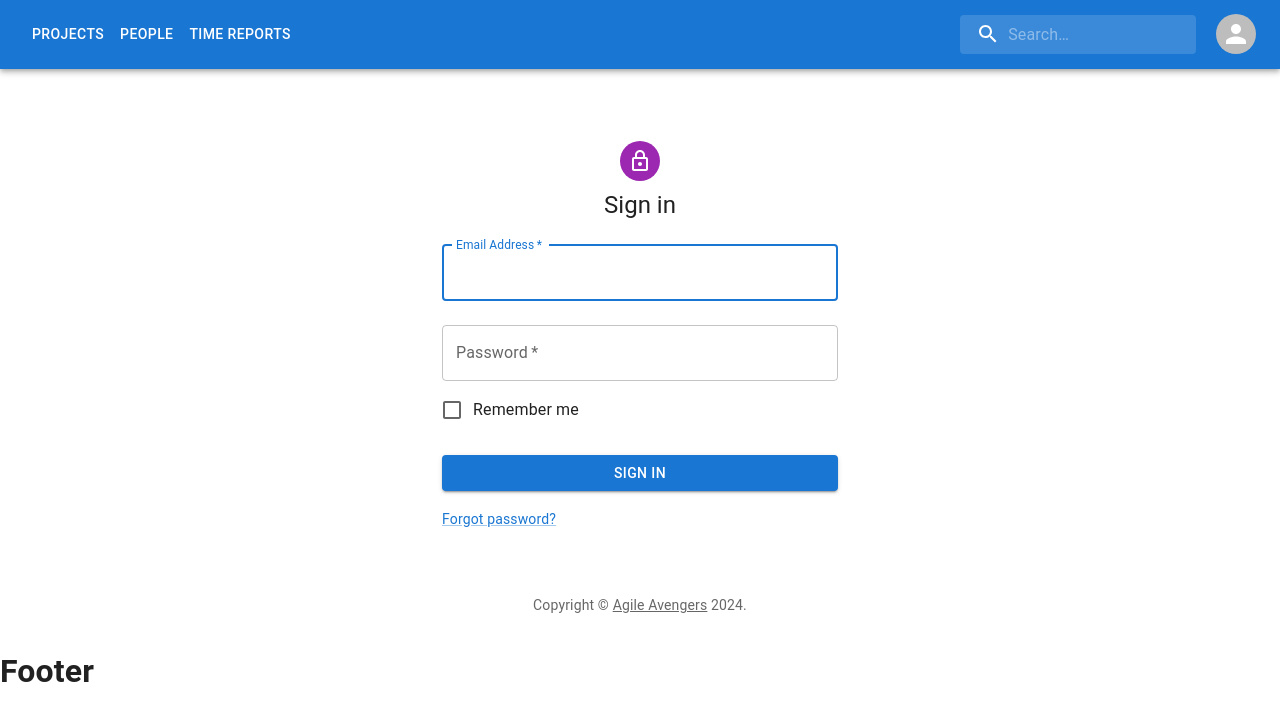
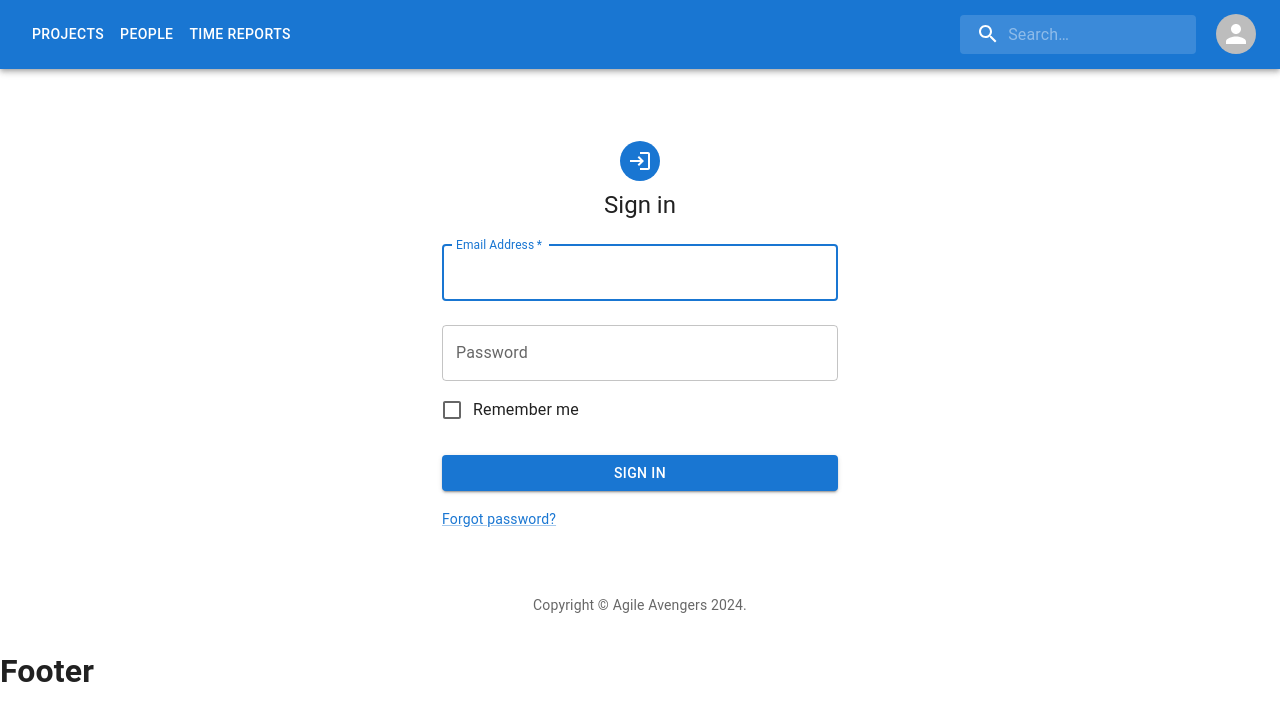
Before and after one commit to AdrianMorenoNystrom/agileavengers, a React (Create React App) app in the folder client/: page /login in a window 1280 px wide. Shown: the top 720 px of the page. Built offline with nearby package versions, Linux system fonts and the light colour scheme.

Commit message:
Logo in sign in-page changed

```diff
--- a/client/src/pages/SignIn-page.js
+++ b/client/src/pages/SignIn-page.js
@@ -10,6 +10,7 @@ import Link from '@mui/material/Link';
 import Grid from '@mui/material/Grid';
 import Box from '@mui/material/Box';
 import LockOutlinedIcon from '@mui/icons-material/LockOutlined';
+import LoginIcon from '@mui/icons-material/Login';
 import Typography from '@mui/material/Typography';
 import Container from '@mui/material/Container';
 import { createTheme, ThemeProvider } from '@mui/material/styles';
@@ -19,9 +20,7 @@ function Copyright(props) {
   return (
     <Typography variant="body2" color="text.secondary" align="center" {...props}>
       {'Copyright © '}
-      <Link color="inherit" href="https://mui.com/">
-        Agile Avengers
-      </Link>{' '}
+      <Link color="inherit" underline='none'>Agile Avengers</Link>{' '}
       {new Date().getFullYear()}
       {'.'}
     </Typography>
@@ -59,8 +58,8 @@ export default function SignIn() {
             alignItems: 'center',
           }}
         >
-          <Avatar sx={{ m: 1, bgcolor: 'secondary.main' }}>
-            <LockOutlinedIcon />
+          <Avatar sx={{ m: 1, bgcolor: '#1976d2' }}>
+            <LoginIcon color='inherit' />
           </Avatar>
           <Typography component="h1" variant="h5">
             Sign in
@@ -78,7 +77,7 @@ export default function SignIn() {
             />
             <TextField
               margin="normal"
-              required
+              // required
               fullWidth
               name="password"
               label="Password"
```
